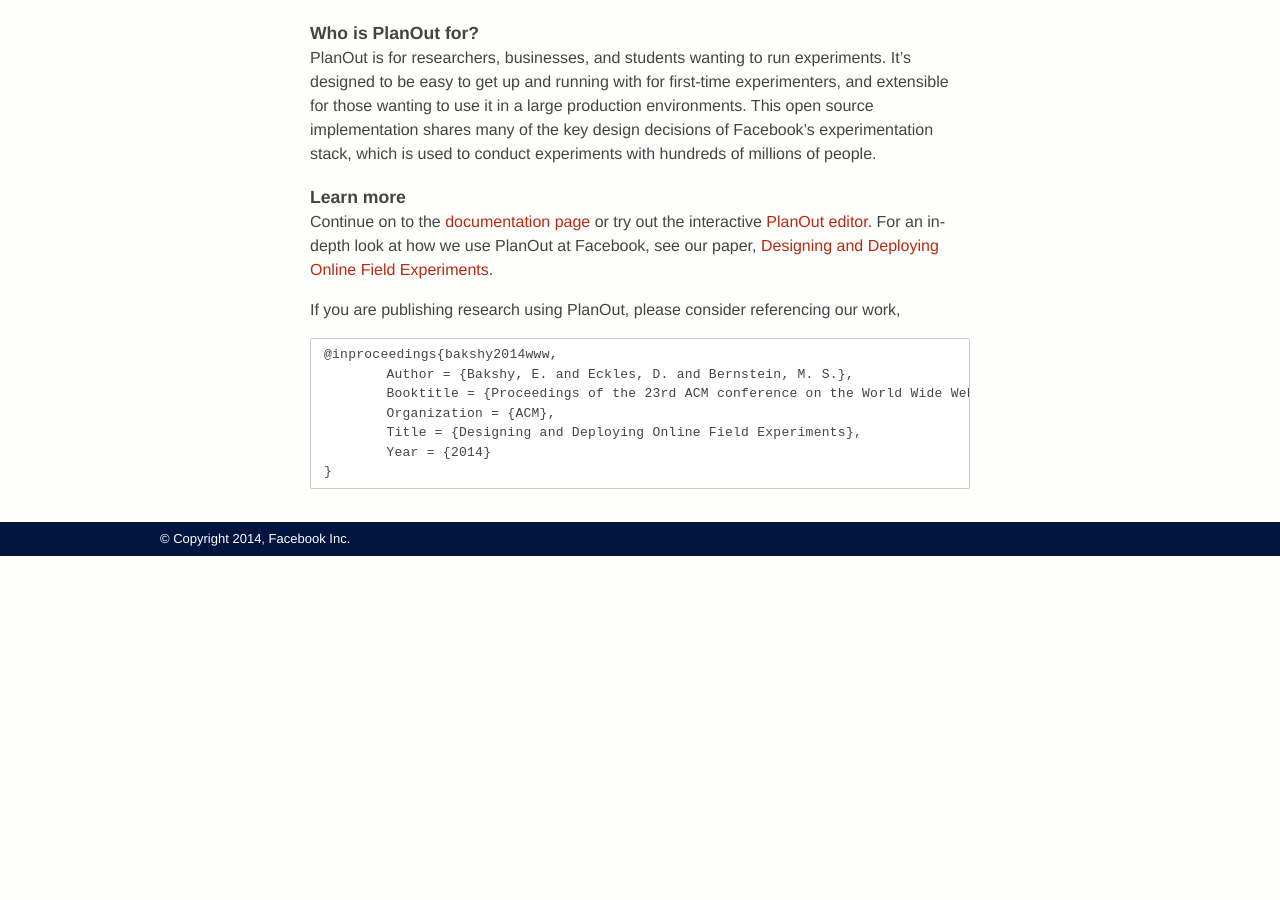
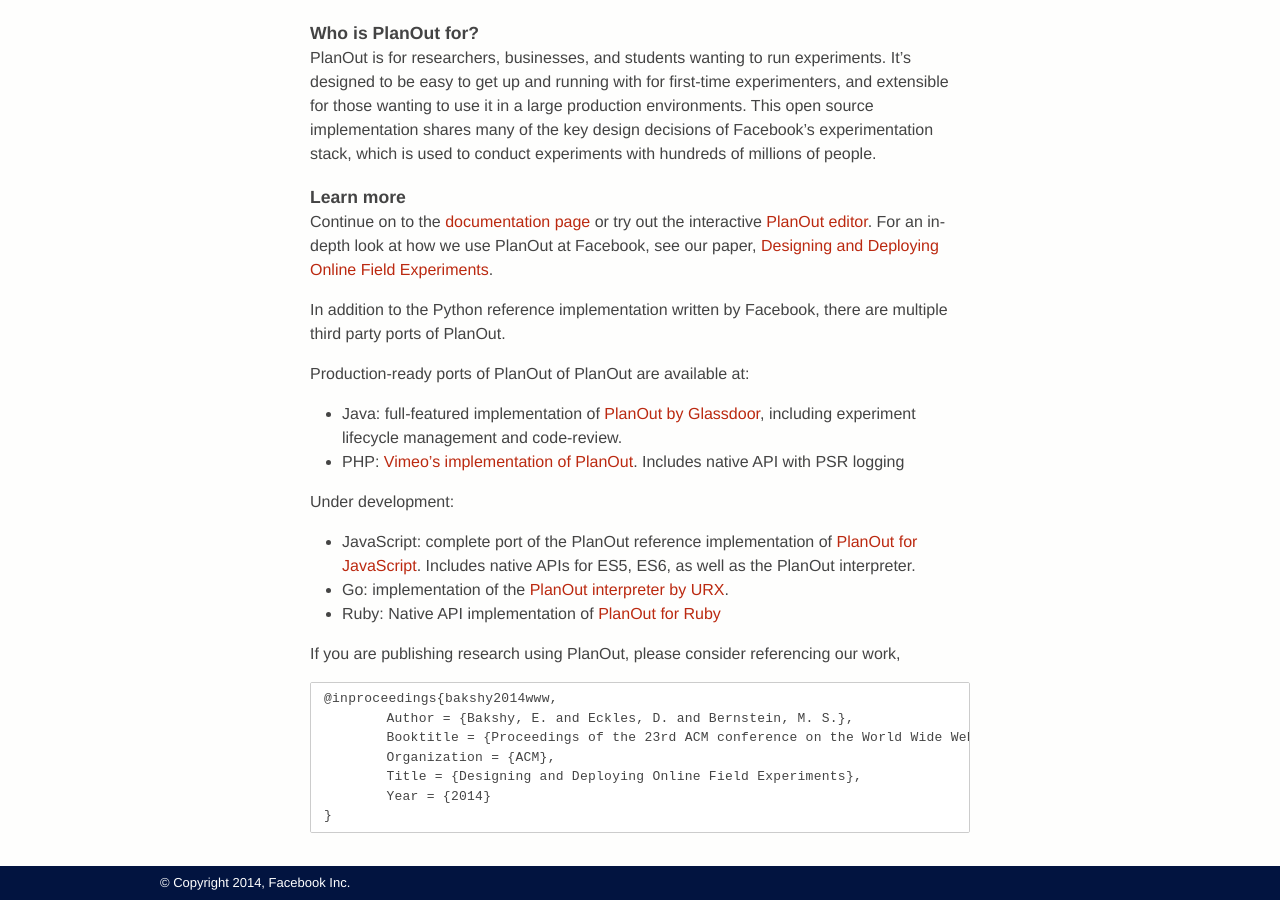
Before and after one commit to facebookarchive/planout, a Jekyll site: the page built from index.md, in a window 1280 px wide and 900 px high, scrolled down 1436 px. Built offline with Jekyll 4.4.1, drawn with Linux system fonts in a browser that asks for light colours; Markdown is read by kramdown in place of the engine named in the settings; before the commit the page ends 1992 px from its top, so only the background shows below that.

Commit message:
point to ports of PlanOut

````diff
--- a/index.md
+++ b/index.md
@@ -65,6 +65,22 @@
 interactive [PlanOut editor](planout-editor.herokuapp.com).
 For an in-depth look at how we use PlanOut at Facebook, see our paper, [Designing and Deploying Online Field Experiments](http://arxiv.org/pdf/1409.3174v1.pdf).
 
+In addition to the Python reference implementation written by Facebook, there are
+multiple third party ports of PlanOut.
+
+Production-ready ports of PlanOut of PlanOut are available at:
+ * Java: full-featured implementation of [PlanOut by Glassdoor](https://github.com/Glassdoor/planout4j),
+ including experiment lifecycle management and code-review.
+ * PHP: [Vimeo's implementation of PlanOut](https://github.com/vimeo/ABLincoln). Includes native API with PSR logging
+
+Under development:
+ * JavaScript: complete port of the PlanOut reference implementation of
+   [PlanOut for JavaScript](https://github.com/facebook/planout/tree/master/alpha/js).
+   Includes native APIs for ES5, ES6, as well as the PlanOut interpreter.
+ * Go: implementation of the [PlanOut interpreter by URX](https://github.com/URXtech/planout-golang).
+ * Ruby: Native API implementation of [PlanOut for Ruby](https://github.com/facebook/planout/tree/master/alpha/ruby)
+
+
 If you are publishing research using PlanOut, please consider referencing our work,
 
 ```
````
Also changed, not shown: 2 other files.
